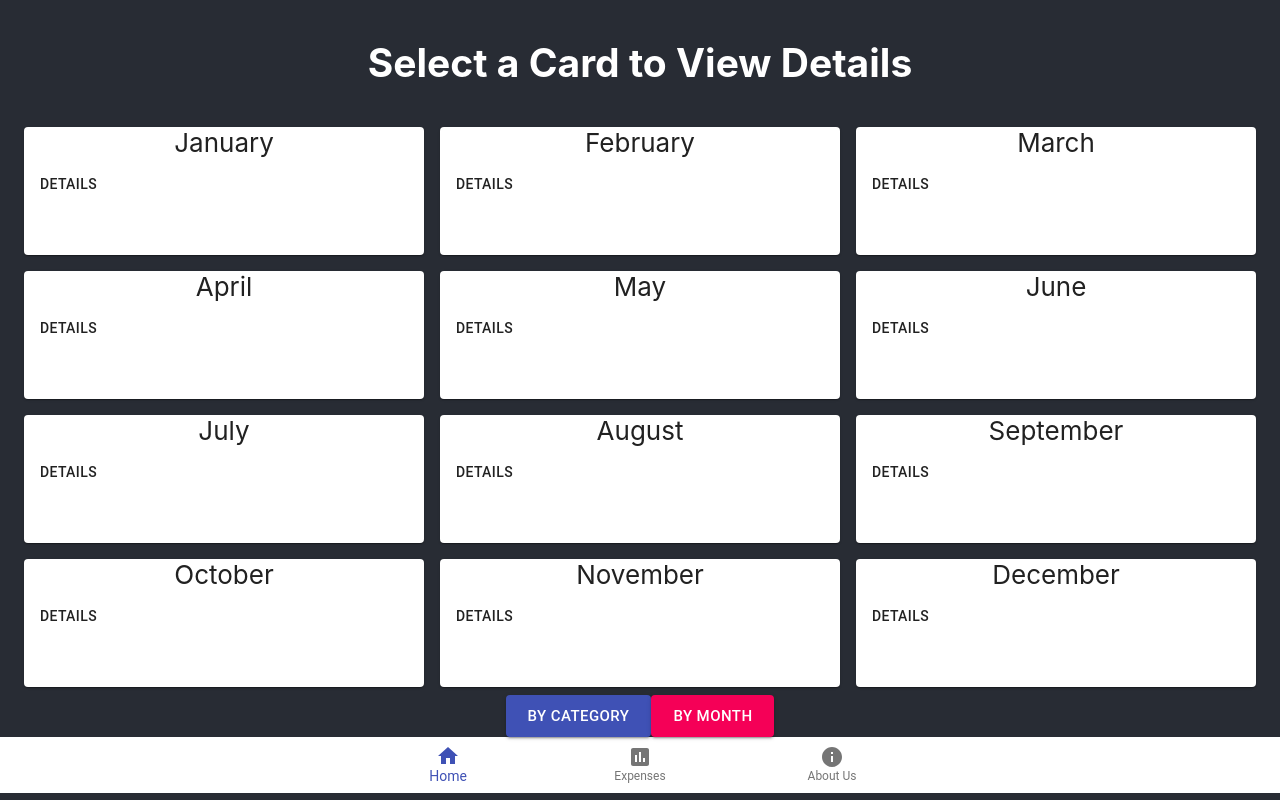
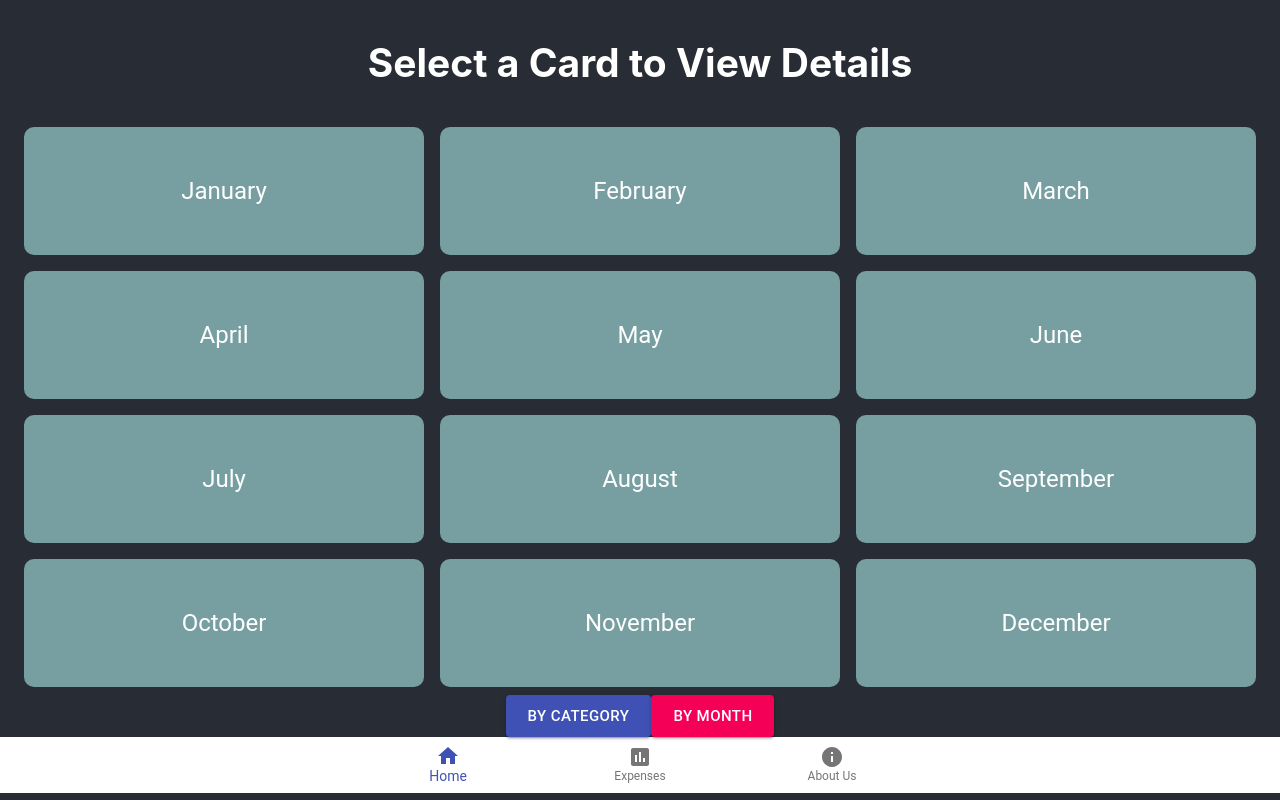
Before and after one commit to whitwong/rv-budget-tracker, a React (Create React App) app in the folder client/: page /ExpensePage in a window 1280 px wide. Both pictures are taken after a click on the button "BY MONTH". Built offline with nearby package versions, Linux system fonts and the light colour scheme.

Commit message:
Made Card clickable by wrapping it in a CardActionArea. Added Typography to customize font size of list item names. Added styles to Card, CardActionArea, and Typography components.

```diff
--- a/client/src/components/ExpenseList.jsx
+++ b/client/src/components/ExpenseList.jsx
@@ -2,9 +2,8 @@ import React, { useState } from 'react';
 import ExpenseModal from './ExpenseModal';
 import { makeStyles } from '@material-ui/core/styles';
 import Card from '@material-ui/core/Card';
-import CardActions from '@material-ui/core/CardActions';
-import Button from '@material-ui/core/Button';
-
+import CardActionArea from '@material-ui/core/CardActionArea';
+import Typography from '@material-ui/core/Typography';
 
 // Styling for Card List
 const useStyles = makeStyles((theme) => ({
@@ -17,7 +16,15 @@ const useStyles = makeStyles((theme) => ({
       margin: theme.spacing(1),
       width: theme.spacing(50),
       height: theme.spacing(16),
+    }
   },
+  card: {
+    backgroundColor: 'transparent',
+    color: 'white'
+  },
+  cardActionArea: {
+    borderRadius: '10px',
+    backgroundColor: '#779FA1',
   },
 }));
 
@@ -72,27 +79,28 @@ const ExpenseCardList = ({ list, search }) => {
     {
       list &&
       list.map((listItem, index) => (
+        <CardActionArea
+          className={classes.cardActionArea}
+          item={listItem}
+          onClick={() => getExpenseData(listItem)}
+        >
           <Card
-          className="list-item"
+            className={classes.card}
+            elevation={0}
             key={index}
             index={index}
             item={listItem}
           >
+            <Typography variant='h5'>
               {/* If listItem contains '_', then replace it with '/'.
                   Else if listItem contains and multiple uppercase characters, add space and trim space before/after string.
                   Else return listItem. */}
               {
                 listItem.match('_') ? listItem.replace('_', '/') : listItem.match(/([A-Z])/g).length > 1 ? listItem.replace(/([A-Z])/g, ` $1`).trim() : listItem
               }
-          <CardActions>
-            <Button
-              item={listItem}
-              onClick={() => getExpenseData(listItem)}
-            >
-              Details
-            </Button>
-          </CardActions>
+            </Typography>
           </Card>
+        </CardActionArea>
       ))
     }
 
```
Lines whose indentation alone changed are shown as unchanged.
